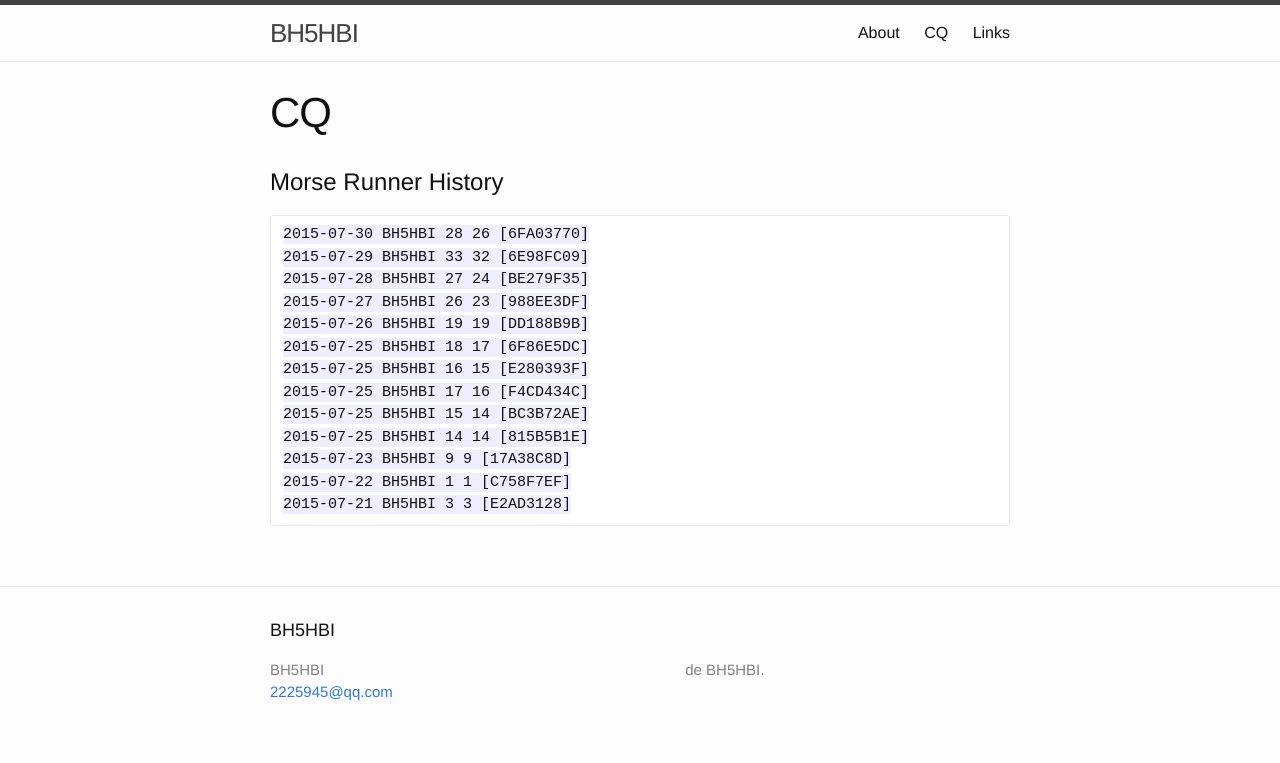
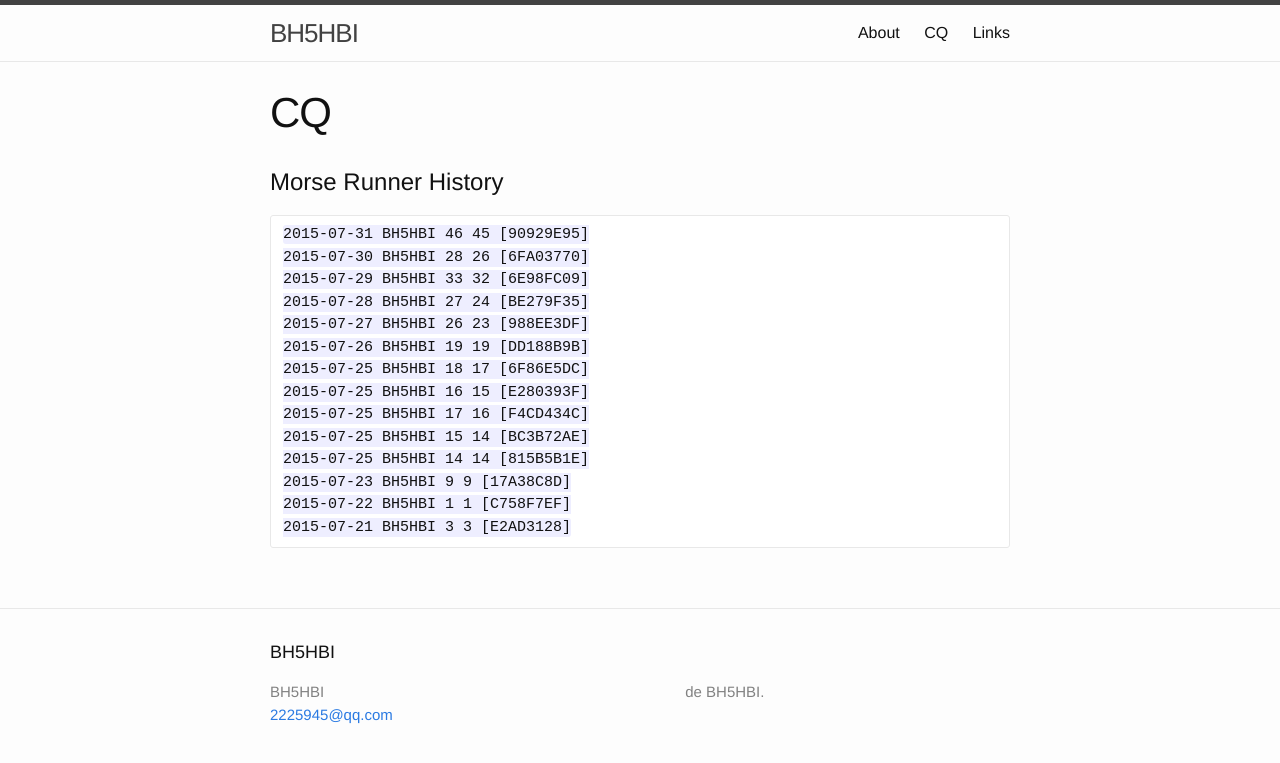
Before and after one commit to BH5HBI/bh5hbi.github.com, a Jekyll site: the page built from cq.md, in a window 1280 px wide. Shown: the top 763 px of the page. Built offline with Jekyll 4.4.1, drawn with Linux system fonts in a browser that asks for light colours.

Commit message:
upcate cq page

```diff
--- a/cq.md
+++ b/cq.md
@@ -6,6 +6,7 @@ permalink: /CQ/
 
 #Morse Runner History
 
+	2015-07-31 BH5HBI 46 45 [90929E95]
 	2015-07-30 BH5HBI 28 26 [6FA03770]
 	2015-07-29 BH5HBI 33 32 [6E98FC09]
 	2015-07-28 BH5HBI 27 24 [BE279F35]
```
